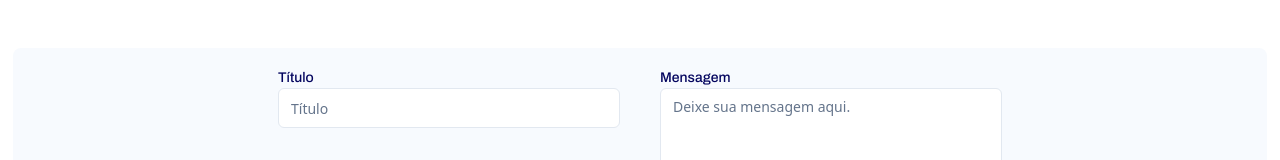
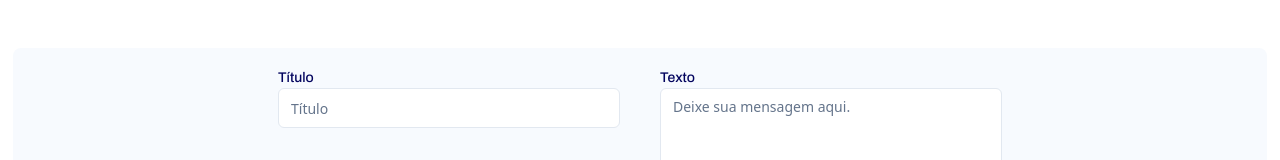
Before and after one commit to LuizLimaDev/vigor-imob, a Next.js app: page /admin/feed in a window 1280 px wide. Shown: the part 208-368 px from the top of the page. Built offline with nearby package versions, Linux system fonts and the light colour scheme.

Commit message:
fix: admin pages text area label

```diff
--- a/app/admin/feed/_components/RegisterFeedForm/RegisterFeedForm.tsx
+++ b/app/admin/feed/_components/RegisterFeedForm/RegisterFeedForm.tsx
@@ -96,7 +96,7 @@ const RegisterFeedForm = () => {
           <div className="flex h-auto w-[21.375rem] flex-col gap-4">
             <div>
               <FormLabel className="mb-1 font-archivo text-sm font-medium leading-none text-VIprimary-color peer-disabled:cursor-not-allowed peer-disabled:opacity-70">
-                Mensagem
+                Texto
               </FormLabel>
               <FormField
                 control={form.control}
--- a/app/admin/imovel/_components/RegisterPropertieForm/RegisterPropertieForm.tsx
+++ b/app/admin/imovel/_components/RegisterPropertieForm/RegisterPropertieForm.tsx
@@ -74,7 +74,7 @@ const formSchema = z.object({
       message: "A garagem deve conter no mínimo 1 número.",
     }),
 
-  text: z
+  description: z
     .string()
     .min(10, { message: "Escreva pelo menos 10 caracteres." })
     .max(200, { message: "O texto não pode ter mais de 200 caracteres" }),
@@ -115,7 +115,7 @@ const RegisterPropertieForm = () => {
       bathroom: "",
       garage: "",
       type: "",
-      text: "",
+      description: "",
       price: "",
       rent: "",
       tax: "",
@@ -334,11 +334,11 @@ const RegisterPropertieForm = () => {
           <div className="flex h-auto w-[21.375rem] flex-col gap-4">
             <div>
               <FormLabel className="mb-1 font-archivo text-sm font-medium leading-none text-VIprimary-color peer-disabled:cursor-not-allowed peer-disabled:opacity-70">
-                Mensagem
+                Descrição
               </FormLabel>
               <FormField
                 control={form.control}
-                name="text"
+                name="description"
                 render={({ field }) => (
                   <FormItem>
                     <FormControl>
```
